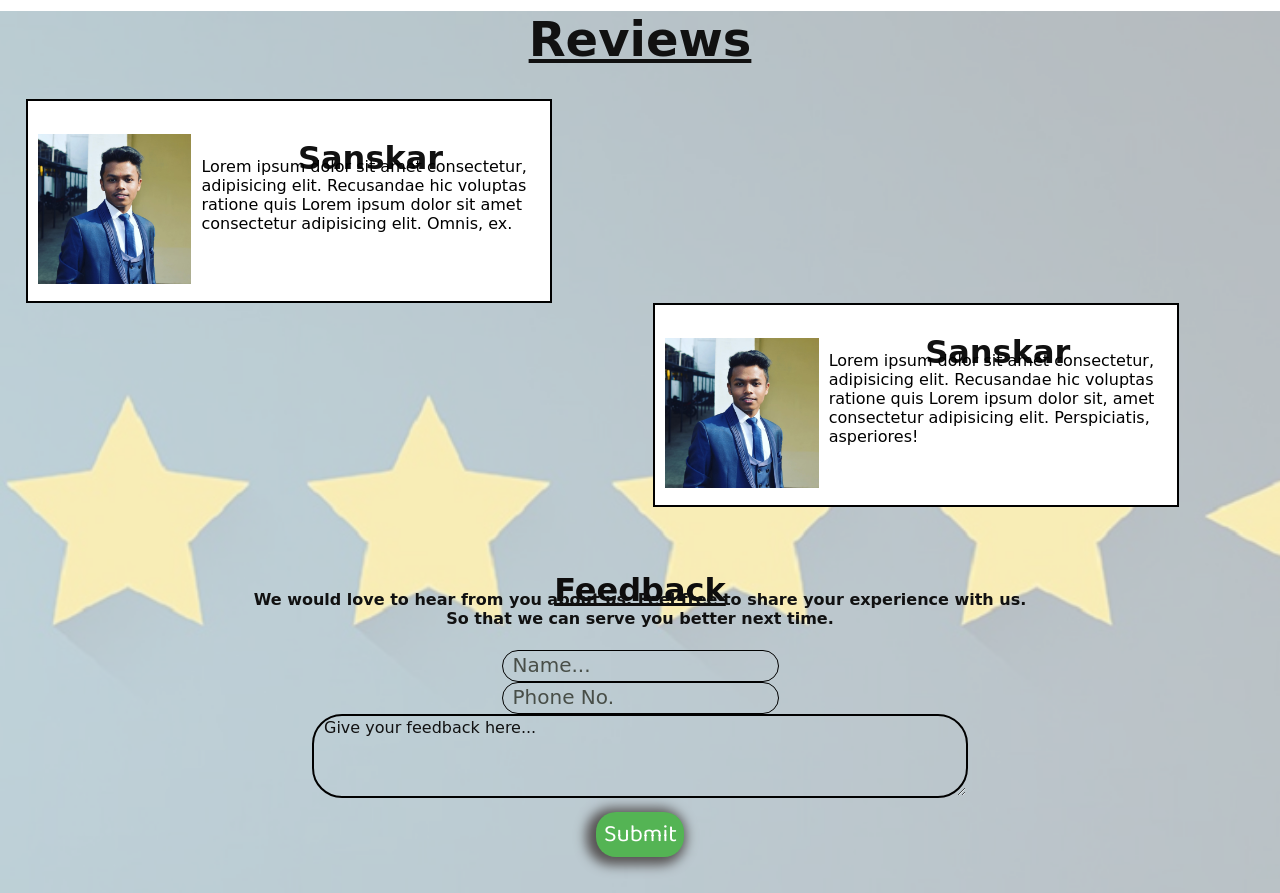
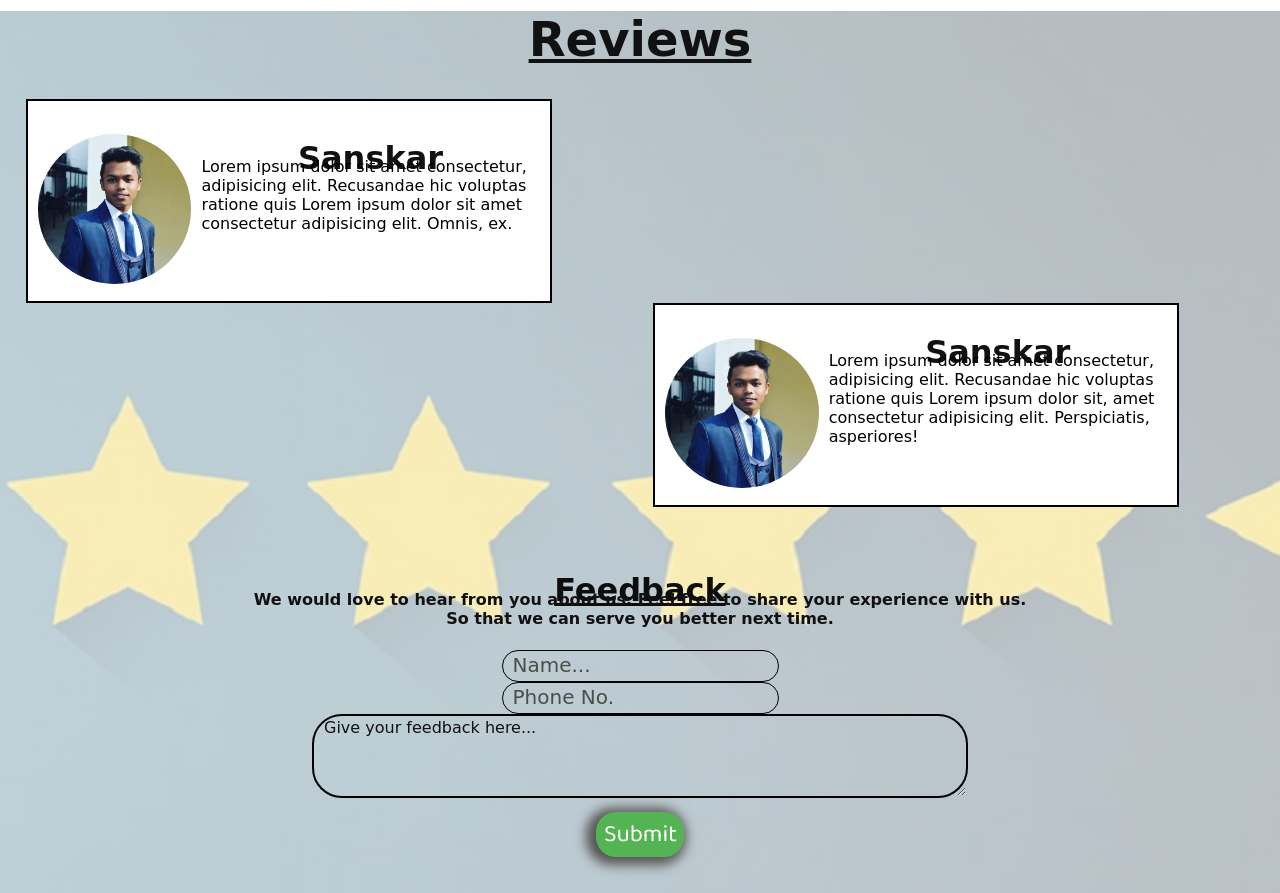
Before and after one commit to sanskar12k/AK-Restraunt, a plain HTML site: page index.html in a window 1280 px wide. Shown: the part 2180-3073 px from the top of the page. Drawn offline with Linux system fonts and the light colour scheme; a web font is replaced by a local one.

Commit message:
Update index.css

```diff
--- a/index.css
+++ b/index.css
@@ -384,7 +384,8 @@ font-family: 'Baloo Tammudu 2', cursive
  }
  .review1 img{
     height: 150px;
-    /* float: left; */
+    border: 0px solid transparent;
+    border-radius: 50%;
     margin-top: 20px;
  }
  .rfeed > h1{
@@ -419,7 +420,8 @@ font-family: 'Baloo Tammudu 2', cursive
  }
  .review2 img{
     height: 150px;
-    /* float: left; */
+    border: 0px solid transparent;
+    border-radius: 50%;
     margin-top: 20px;
  }
  .rfeed h1{
```
